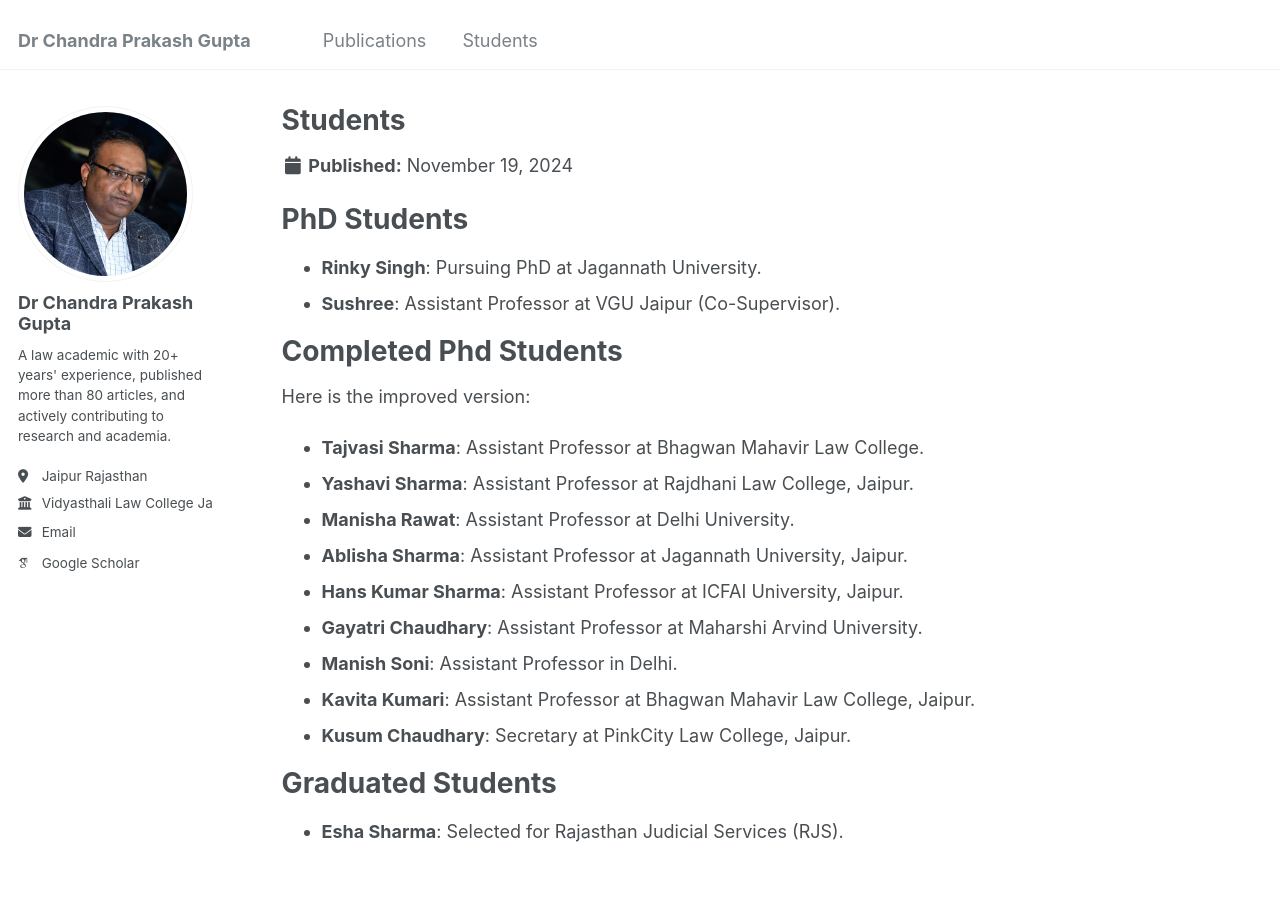
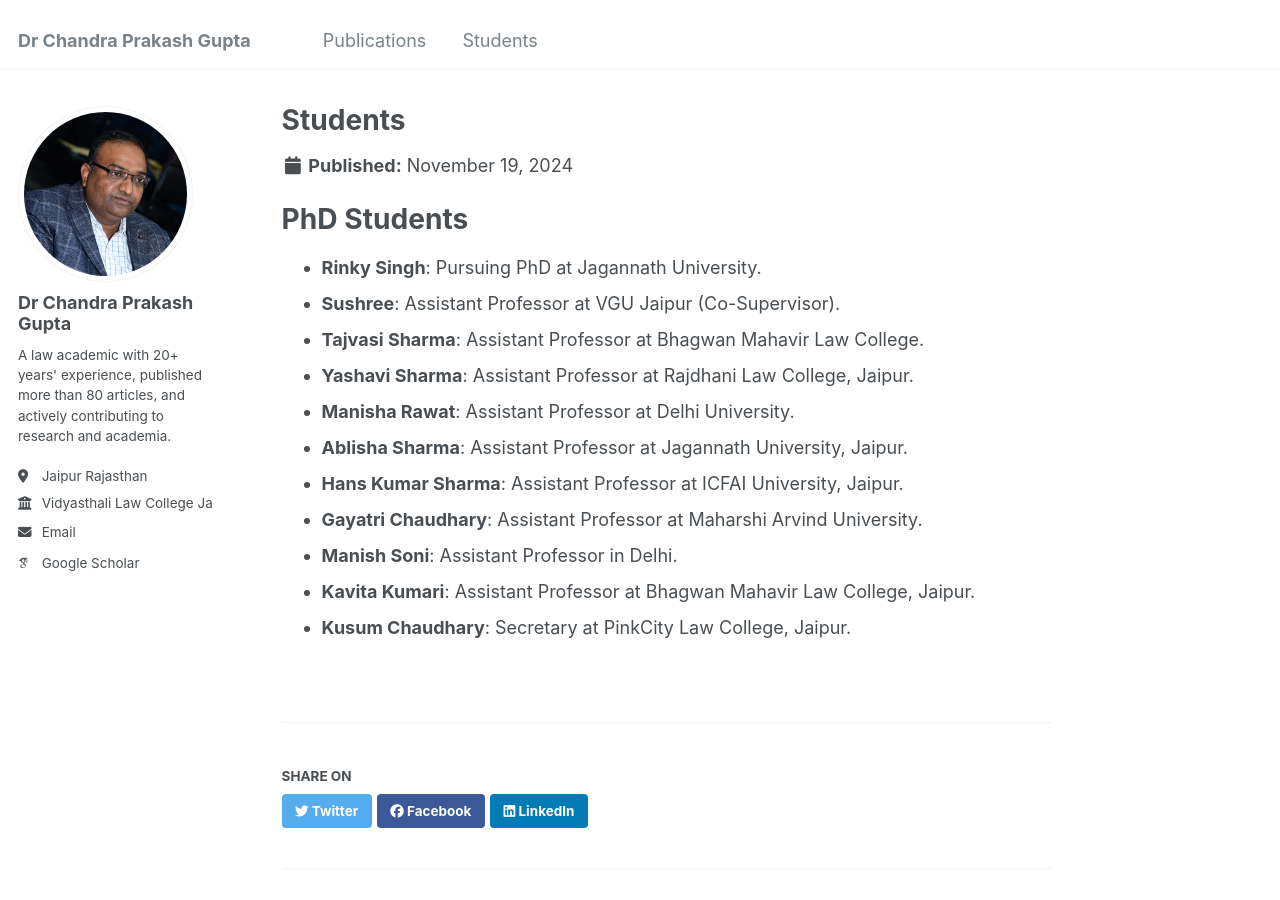
Before and after one commit to Chandra-prakash-gupta/Chandra-prakash-gupta.github.io, a Jekyll site: the page built from _students/students-1.md, in a window 1280 px wide and 900 px high. Built offline with Jekyll 4.4.1, drawn with Linux system fonts in a browser that asks for light colours; some web fonts are replaced.

Commit message:
Update students-1.md

```diff
--- a/_students/students-1.md
+++ b/_students/students-1.md
@@ -5,11 +5,6 @@ PhD Students
 ======
 - **Rinky Singh**: Pursuing PhD at Jagannath University.
 - **Sushree**: Assistant Professor at VGU Jaipur (Co-Supervisor).
-
-Completed Phd Students
-======
-Here is the improved version:
-
 - **Tajvasi Sharma**: Assistant Professor at Bhagwan Mahavir Law College.
 - **Yashavi Sharma**: Assistant Professor at Rajdhani Law College, Jaipur.
 - **Manisha Rawat**: Assistant Professor at Delhi University.
@@ -19,7 +14,3 @@ Here is the improved version:
 - **Manish Soni**: Assistant Professor in Delhi.
 - **Kavita Kumari**: Assistant Professor at Bhagwan Mahavir Law College, Jaipur.
 - **Kusum Chaudhary**: Secretary at PinkCity Law College, Jaipur.
-
-Graduated Students
-======
-- **Esha Sharma**: Selected for Rajasthan Judicial Services (RJS).
```
